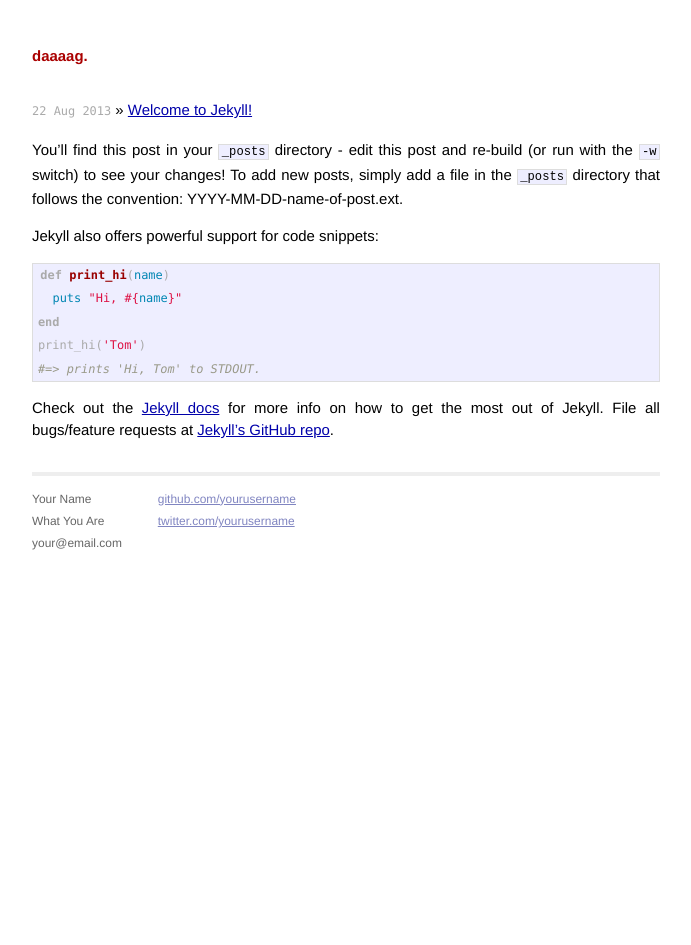
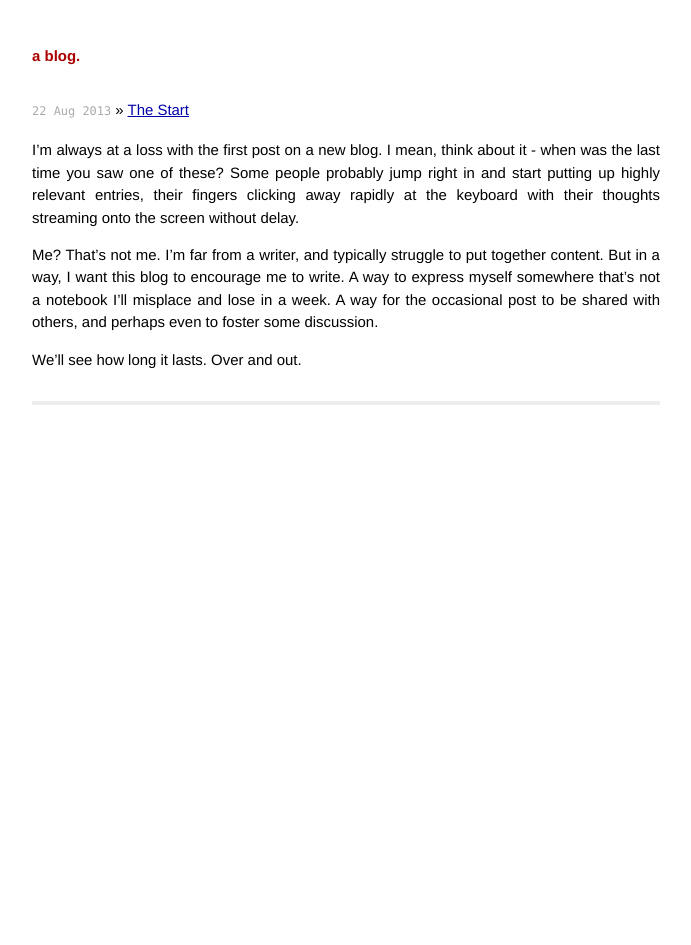
Before and after one commit to loudtiger/seattle.github.io, a Jekyll site: the page built from index.html, in a window 1280 px wide. Shown: the whole page, without its empty margins (294-985 px from the left). Built offline with Jekyll 4.4.1, drawn with Linux system fonts in a browser that asks for light colours; Markdown is read by kramdown in place of the engine named in the settings.

Commit message:
new post

```diff
--- a/_config.yml
+++ b/_config.yml
@@ -1,4 +1,4 @@
-name: daaaag.
+name: a blog.
 markdown: redcarpet
 pygments: false
 
--- a/_layouts/default.html
+++ b/_layouts/default.html
@@ -23,7 +23,7 @@
 
                 {{ content }}
 
-            <div class="footer">
+            <div class="footer"> <!--
               <div class="contact">
                 <p>
                   Your Name<br />
@@ -36,7 +36,7 @@
                   <a href="http://github.com/yourusername/">github.com/yourusername</a><br />
                   <a href="http://twitter.com/yourusername/">twitter.com/yourusername</a><br />
                 </p>
-              </div>
+              </div>-->
             </div>
           </div>
         </div> <!-- /container -->
--- /dev/null
+++ b/_posts/2013-08-22-the-start.markdown
@@ -0,0 +1,11 @@
+---
+layout: post
+title:  "The Start"
+date:   2013-08-22 16:04:41
+---
+
+I'm always at a loss with the first post on a new blog. I mean, think about it - when was the last time you saw one of these? Some people probably jump right in and start putting up highly relevant entries, their fingers clicking away rapidly at the keyboard with their thoughts streaming onto the screen without delay.
+
+Me? That's not me. I'm far from a writer, and typically struggle to put together content. But in a way, I want this blog to encourage me to write. A way to express myself somewhere that's not a notebook I'll misplace and lose in a week. A way for the occasional post to be shared with others, and perhaps even to foster some discussion.
+
+We'll see how long it lasts. Over and out.
--- a/_posts/2013-08-22-welcome-to-jekyll.markdown
+++ /dev/null
@@ -1,24 +0,0 @@
----
-layout: post
-title:  "Welcome to Jekyll!"
-date:   2013-08-22 12:26:41
-categories: jekyll update toys
----
-
-You'll find this post in your `_posts` directory - edit this post and re-build (or run with the `-w` switch) to see your changes!
-To add new posts, simply add a file in the `_posts` directory that follows the convention: YYYY-MM-DD-name-of-post.ext.
-
-Jekyll also offers powerful support for code snippets:
-
-{% highlight ruby %}
-def print_hi(name)
-  puts "Hi, #{name}"
-end
-print_hi('Tom')
-#=> prints 'Hi, Tom' to STDOUT.
-{% endhighlight %}
-
-Check out the [Jekyll docs][jekyll] for more info on how to get the most out of Jekyll. File all bugs/feature requests at [Jekyll's GitHub repo][jekyll-gh].
-
-[jekyll-gh]: https://github.com/mojombo/jekyll
-[jekyll]:    http://jekyllrb.com
```
